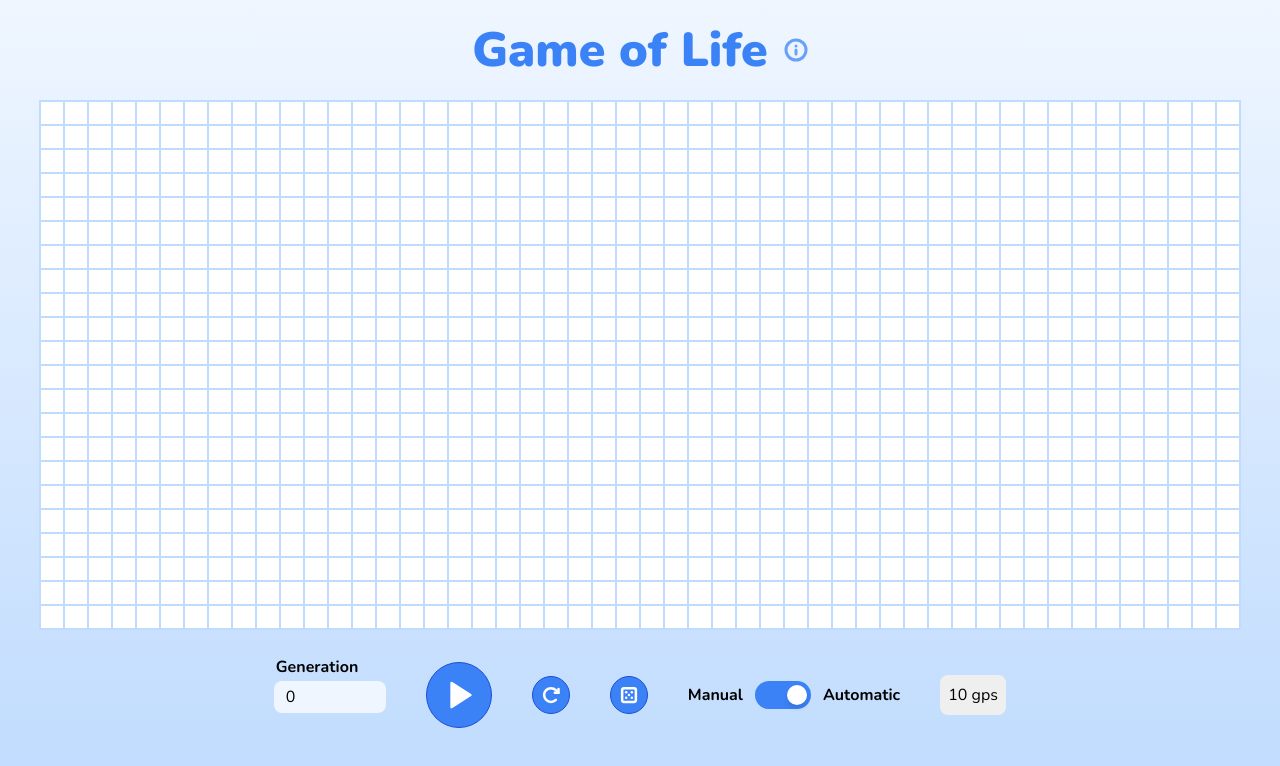
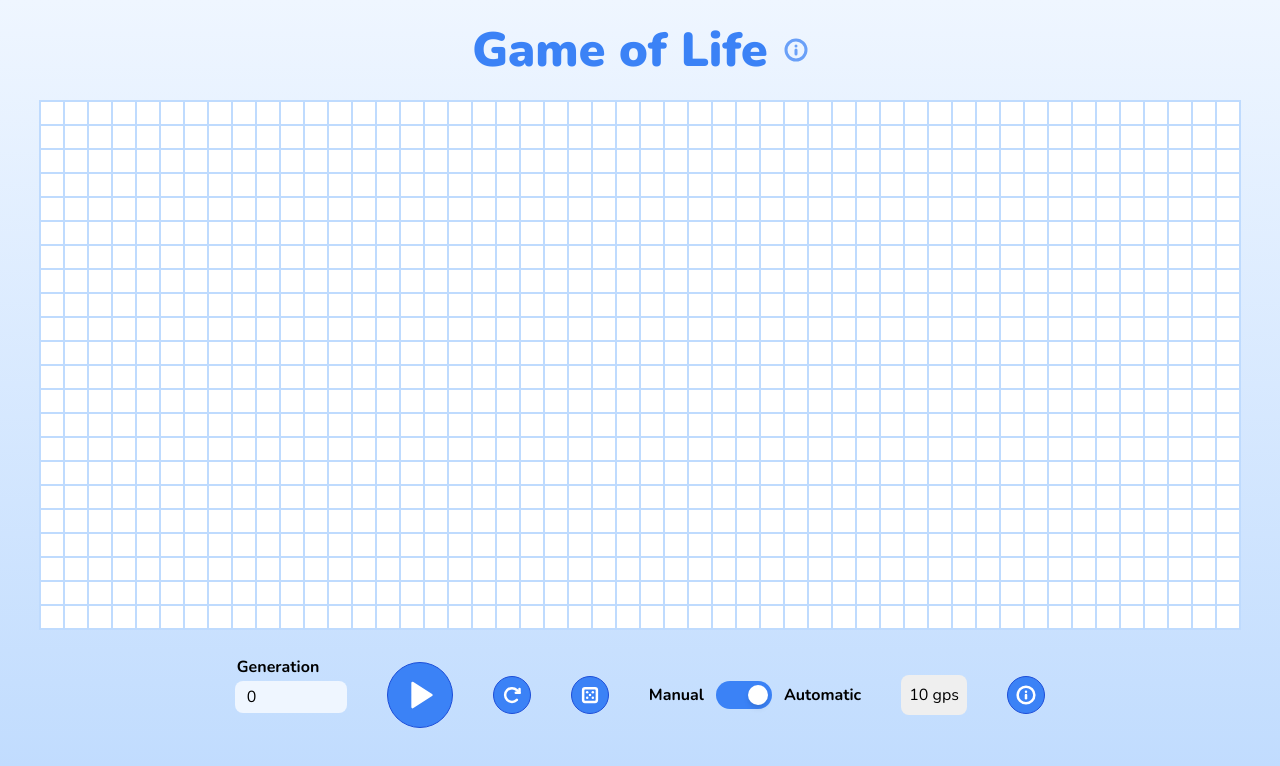
Before and after one commit to prateek3255/game-of-life, a Next.js app: page /game-of-life/ in a window 1280 px wide. Shown: the top 766 px of the page. Built offline with nearby package versions, Linux system fonts and the light colour scheme.

Commit message:
:sparkles: Show info modal based on query param

```diff
--- a/pages/index.tsx
+++ b/pages/index.tsx
@@ -1,5 +1,6 @@
 import React from "react";
 import debounce from "lodash/debounce";
+import { useRouter } from "next/router";
 import { Play, Pause, Next, Reset, Dice, Info } from "@components/Icons";
 import { Button } from "@components/Button";
 import { Toggle } from "@components/Toggle";
@@ -73,7 +74,7 @@ function getAliveNeighbours(
   let sum = 0;
   for (let i = -1; i < 2; i++) {
     for (let j = -1; j < 2; j++) {
-      // Use the modulus operator to handles the
+      // Use the modulus operator to handle the
       // edge cases where cells are on the  edge
       // of the board, it will wrap the cell around
       // the board. Inspired by the coding train's solution
@@ -153,12 +154,19 @@ const areAllCellsDead = (cells: CellState["cells"]): boolean => {
 export default function Home() {
   const [isInfoModalOpen, setIsInfoModalOpen] = React.useState(false);
   const [hasOpenedInfoModal, setHasOpenedInfoModal] = React.useState(false);
+  const router = useRouter();
 
   React.useEffect(() => {
     setHasOpenedInfoModal(
       localStorage.getItem("hasOpenedInfoModal") === "true"
     );
   }, []);
+
+  React.useEffect(() => {
+    if (router.isReady && router.query.showInfo) {
+      handleModalToggle();
+    }
+  }, [router.isReady]);
 
   const handleModalToggle = () => {
     setIsInfoModalOpen(!isInfoModalOpen);
@@ -173,7 +181,11 @@ export default function Home() {
       <div className="min-h-[80px] sm:min-h-[100px] text-center flex items-center">
         <h1 className="font-sans font-black text-4xl sm:text-5xl text-blue-500 flex items-center">
           Game of Life{" "}
-          <div role="button" aria-label="Learn more" onClick={handleModalToggle}>
+          <div
+            role="button"
+            aria-label="Learn more"
+            onClick={handleModalToggle}
+          >
             <Info
               additonalStyles={`sm:h-6 sm:w-6 h-5 w-5 sm:ml-4 ml-3 ${
                 !hasOpenedInfoModal ? "animate-pulse" : ""
@@ -183,12 +195,12 @@ export default function Home() {
         </h1>
       </div>
       <InfoModal isOpen={isInfoModalOpen} closeModal={handleModalToggle} />
-      <GameBoard />
+      <GameBoard toggleInfoModal={handleModalToggle} />
     </div>
   );
 }
 
-function GameBoard() {
+function GameBoard({ toggleInfoModal }: { toggleInfoModal: () => void }) {
   const [{ cells, count }, dispatch] = React.useReducer(reducer, {
     cells: [],
     count: 0,
@@ -306,6 +318,7 @@ function GameBoard() {
           handleRegenerationIntervalChange={handleRegenerationIntervalChange}
           regenerationInterval={regenerationInterval}
           reset={reset}
+          handleInfoModalToggle={toggleInfoModal}
         />
       </div>
     </>
@@ -362,6 +375,7 @@ const OtherControls = React.memo(
     handleRegenerationIntervalChange,
     regenerationInterval,
     reset,
+    handleInfoModalToggle,
   }: {
     isManual: boolean;
     handleManualToggle: () => void;
@@ -370,6 +384,7 @@ const OtherControls = React.memo(
     ) => void;
     reset: (random?: boolean) => void;
     regenerationInterval: number;
+    handleInfoModalToggle: () => void;
   }) => {
     return (
       <>
@@ -406,6 +421,15 @@ const OtherControls = React.memo(
           <option value={200}>5 gps</option>
           <option value={1000}>1 gps</option>
         </select>
+
+        <Button
+          size="small"
+          aria-label="Learn more"
+          rounded
+          onClick={handleInfoModalToggle}
+        >
+          <Info additonalStyles="h-5 w-5" />
+        </Button>
       </>
     );
   }
```
